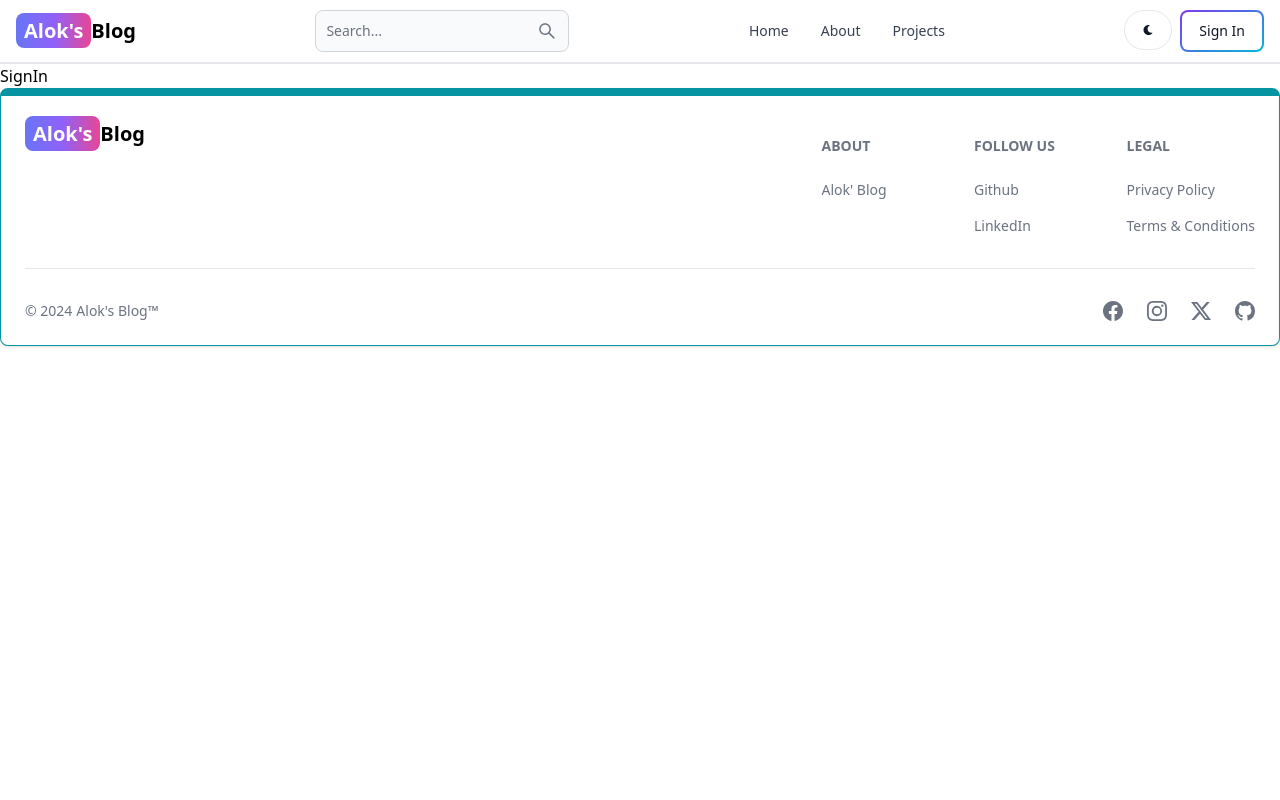
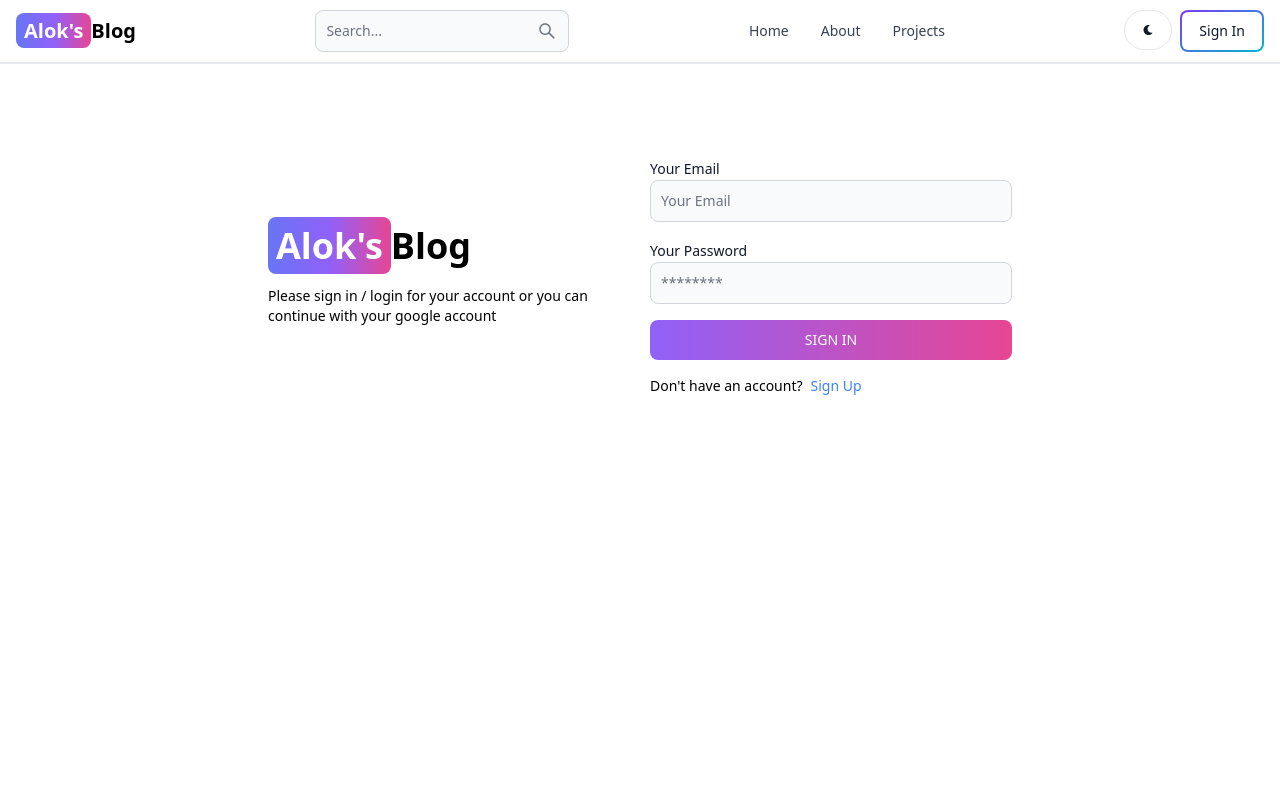
Before and after one commit to Alok2304/mern-blog, a React (Vite) app in the folder client/: page /sign-in in a window 1280 px wide. Shown: the top 800 px of the page. Built offline with nearby package versions, Linux system fonts and the light colour scheme.

Commit message:
Completed SignIn page functionality

```diff
--- a/client/src/pages/SignIn.jsx
+++ b/client/src/pages/SignIn.jsx
@@ -1,7 +1,111 @@
-import React from 'react'
+import { Link , useNavigate } from "react-router-dom";
+import { Alert, Button, Label, Spinner, TextInput } from "flowbite-react";
+import { useState } from "react";
 
 export default function SignIn() {
-  return (
-    <div>SignIn</div>
-  )
+
+	const [formData, setFormData] = useState({});
+	const [errorMessage, setErrorMessage] = useState(null);
+	const [loading, setLoading] = useState(false);
+	const navigate = useNavigate();
+
+	const handleChange = (e) => {
+		setFormData({ ...formData, [e.target.id]: e.target.value.trim() });
+	};
+
+	const handleSubmit = async (e) => {
+		e.preventDefault();
+		if (!formData.email || !formData.password) {
+			return setErrorMessage("Please fill all the required fields");
+		}
+		try {
+			setLoading(true);
+			setErrorMessage(null);
+			const res = await fetch("/api/auth/signin", {
+				method: "POST",
+				headers: { "Content-Type": "application/json" },
+				body: JSON.stringify(formData),
+			});
+			const data = await res.json();
+			if (data.success === false) {
+				return setErrorMessage(data.message);
+			}
+			setLoading(false);
+			if (res.ok) {
+				navigate("/");
+			}
+		} catch (error) {
+			setErrorMessage(error.message);
+			setLoading(false);
+		}
+	};
+
+	return (
+		<div className="min-h-screen mt-20">
+			<div className="flex p-3 max-w-3xl mx-auto flex-col md:flex-row md:items-center gap-5">
+				{/*left*/}
+				<div className="flex-1">
+					<Link to="/" className="text-4xl font-bold dark:text-white">
+						<span className="px-2 py-1 bg-gradient-to-r from-indigo-500 via-purple-500 to-pink-500 rounded-lg text-white">
+							Alok&apos;s
+						</span>
+						Blog
+					</Link>
+					<p className="text-sm mt-5">
+						Please sign in / login for your account or you can continue with your google
+						account
+					</p>
+				</div>
+				{/*right*/}
+				<div className="flex-1">
+					<form className="flex flex-col gap-4" onSubmit={handleSubmit}>
+						<div>
+							<Label value="Your Email" />
+							<TextInput
+								type="email"
+								placeholder="Your Email"
+								id="email"
+								onChange={handleChange}
+							/>
+						</div>
+						<div>
+							<Label value="Your Password" />
+							<TextInput
+								type="password"
+								placeholder="********"
+								id="password"
+								onChange={handleChange}
+							/>
+						</div>
+						<Button
+							gradientDuoTone="purpleToPink"
+							type="submit"
+							className="uppercase"
+							disabled={loading}
+						>
+							{loading ? (
+								<>
+									<Spinner size="sm" />
+									<span className="pl-3">Loading...</span>
+								</>
+							) : (
+								"Sign In"
+							)}
+						</Button>
+					</form>
+					<div className="flex gap-2 text-sm mt-4">
+						<span>Don&apos;t have an account?</span>
+						<Link to="/sign-up" className="text-blue-500">
+							Sign Up
+						</Link>
+					</div>
+					{errorMessage && (
+						<Alert className="mt-5" color="failure">
+							{errorMessage}
+						</Alert>
+					)}
+				</div>
+			</div>
+		</div>
+	);
 }
```
